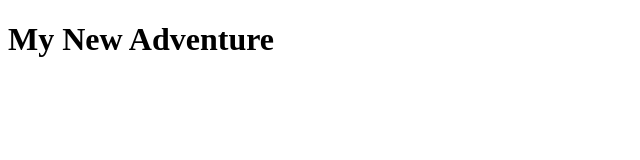
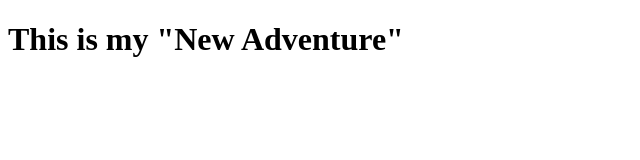
Before and after one commit to grabania/hi-git, a plain HTML site: page index.html in a window 1280 px wide. Shown: the whole page, without its empty margins (0-640 px from the left). Drawn offline with Linux system fonts and the light colour scheme.

Commit message:
Add words in html

```diff
--- a/index.html
+++ b/index.html
@@ -6,7 +6,8 @@
 </head>
 <body>
 	<h1>
-        My New Adventure
-    </h1>
+        This is my "New Adventure"
+	</h1>
+
 </body>
 </html>
```
